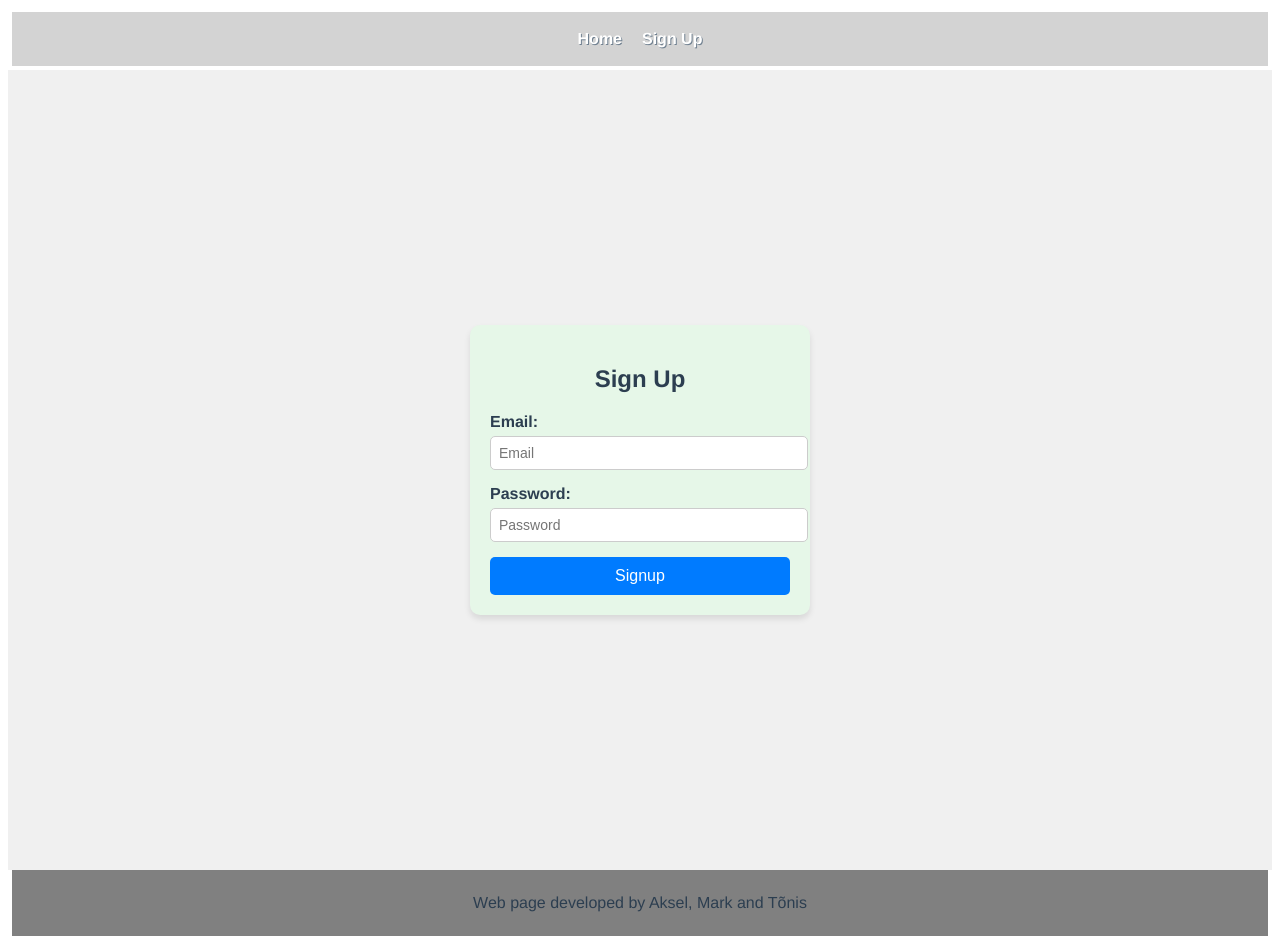
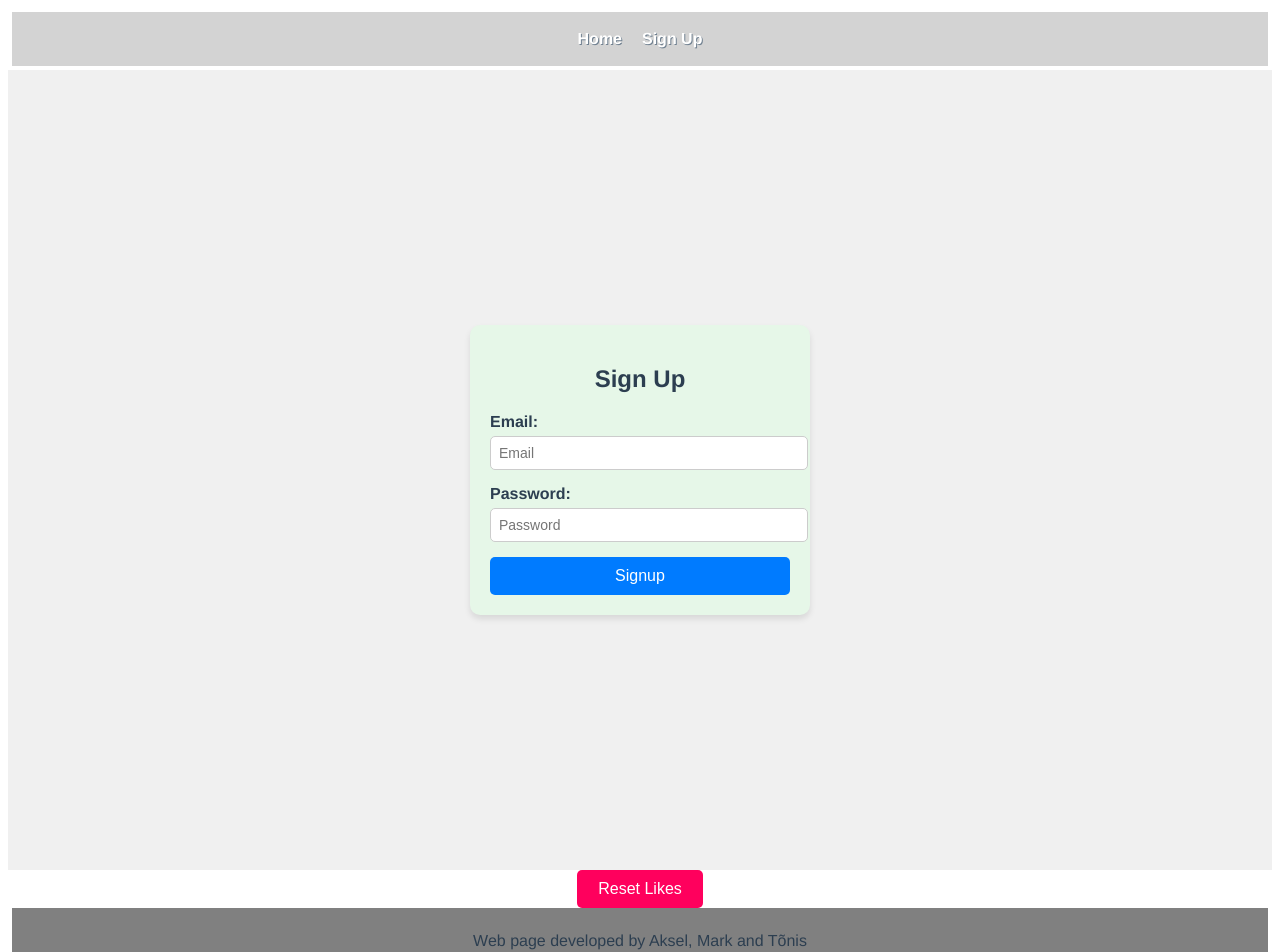
Before and after one commit to TarnMark/WAD2024-Y-Vue, a Vue app: page /#/signup in a window 1280 px wide. Shown: the top 952 px of the page. Built offline with nearby package versions, Linux system fonts and the light colour scheme.

Commit message:
Added reset likes button + src fmt

```diff
--- a/src/App.vue
+++ b/src/App.vue
@@ -1,4 +1,5 @@
 <template>
+
     <head>
         <title>
             Homepage
@@ -13,6 +14,7 @@
             <!-- <img id="profile-picture" class="profile-picture" src="@/assets/male-icon.png" alt="profile picture"> -->
             <router-view />
         </header>
+        <button @click="this.$store.dispatch('resetLikes')" class="reset-likes">Reset Likes</button>
         <!-- <home-page /> -->
         <footer class="main-footer">
             <p>Web page developed by Aksel, Mark and Tõnis</p>
@@ -40,6 +42,7 @@ export default {
     text-align: center;
     color: #2c3e50;
 }
+
 /* * {
     padding: 0;
     margin: 0;
@@ -60,14 +63,14 @@ nav {
     padding: 8px;
     background-color: lightgray;
     display: flex;
-    justify-content:center;
+    justify-content: center;
     margin: 4px;
 }
 
-nav > a {
+nav>a {
     padding: 10px;
     font-weight: bold;
-    text-shadow:1px 1px slategray;
+    text-shadow: 1px 1px slategray;
 }
 
 menu.main-menu {
@@ -106,7 +109,7 @@ menu.main-menu a:hover {
 .dropdown-parent {
     position: absolute;
     right: 0;
-    top:48px;
+    top: 48px;
 }
 
 .dropdown-menu {
@@ -125,7 +128,7 @@ menu.main-menu a:hover {
     width: 200px
 }
 
-.dropdown-menu>.logout>a{
+.dropdown-menu>.logout>a {
     color: #0056b3;
 }
 
@@ -159,14 +162,28 @@ footer.main-footer {
     border: none;
     border-radius: 5px;
     cursor: pointer;
-
 }
 
 .submitButton:hover {
     background-color: #0056b3;
 }
 
-label + textarea {
+.reset-likes {
+    width: 10%;
+    padding: 10px;
+    background-color: #ff005d;
+    color: white;
+    border: none;
+    border-radius: 5px;
+    cursor: pointer;
+    font-size: 16px;
+}
+
+.reset-likes:hover {
+    background-color: #ff5090;
+}
+
+label+textarea {
     vertical-align: top;
     resize: none;
 }
```
Also changed, not shown: src/views/SignupPage.vue (+2 -8 lines). Lines whose indentation alone changed are shown as unchanged.
